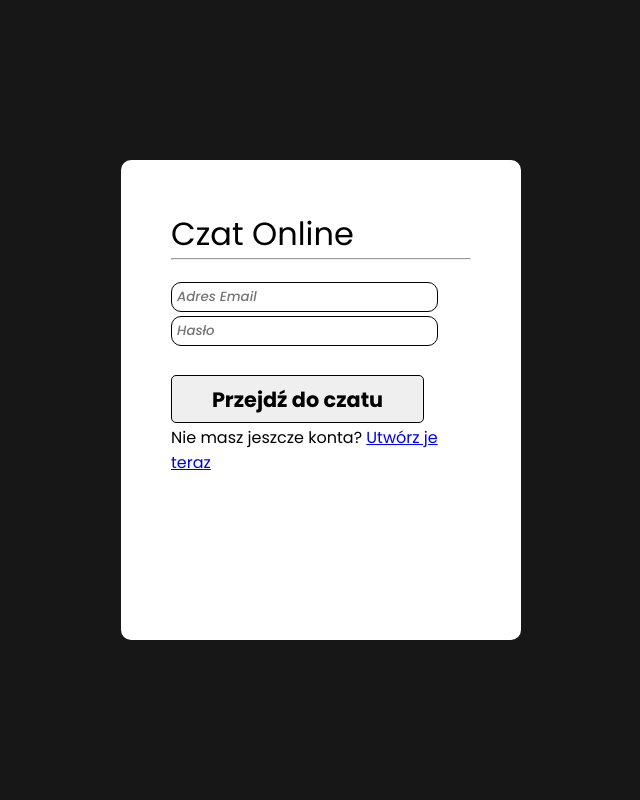
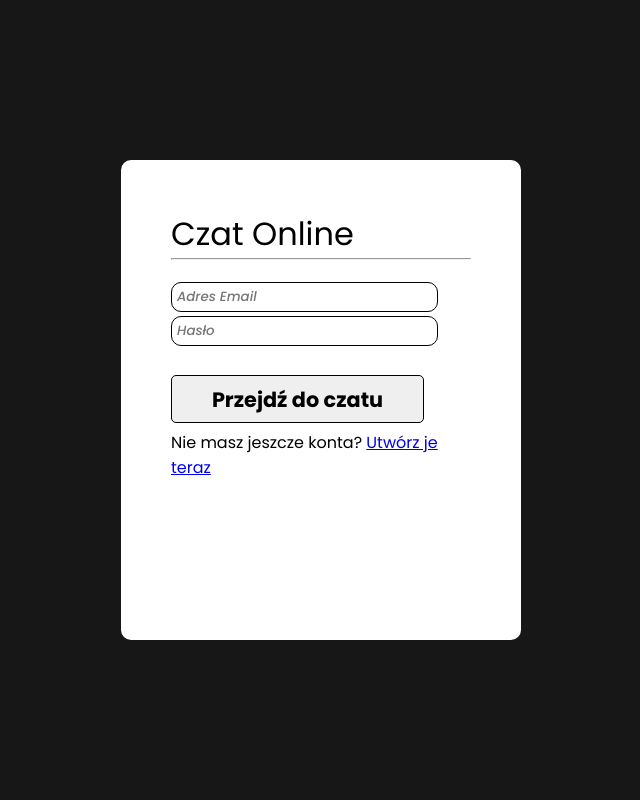
Before and after one commit to KamilCodemate/chat-app, a PHP site: page /form.php in a window 1280 px wide. Shown: the whole page, without its empty margins (319-959 px from the left). Run offline with PHP 8.4, Linux system fonts and the light colour scheme.

Commit message:
Small changes/fixes

```diff
--- a/chat.php
+++ b/chat.php
@@ -2,7 +2,7 @@
 session_start();
 if(!isset($_SESSION['unique_id']))
 {
-  header('location: login.php');
+  header('location: form.php');
 }
 
 
--- a/form.php
+++ b/form.php
@@ -33,7 +33,7 @@
      </div>
     </form>
    </section>
-   <div class="gotAcc">Nie masz jeszcze konta? <a href="./index.php">Utwórz je teraz</a> </div>
+   <div class="gotAcc logAsk">Nie masz jeszcze konta? <a href="./index.php">Utwórz je teraz</a> </div>
   </div>
  </div>
  <script src="./scripts/logIn.js"></script>
--- a/styles/form.css
+++ b/styles/form.css
@@ -111,3 +111,6 @@
   cursor: pointer;
   border: 0.5px solid black;
 }
+.logAsk {
+  margin-top: 5px;
+}
```
